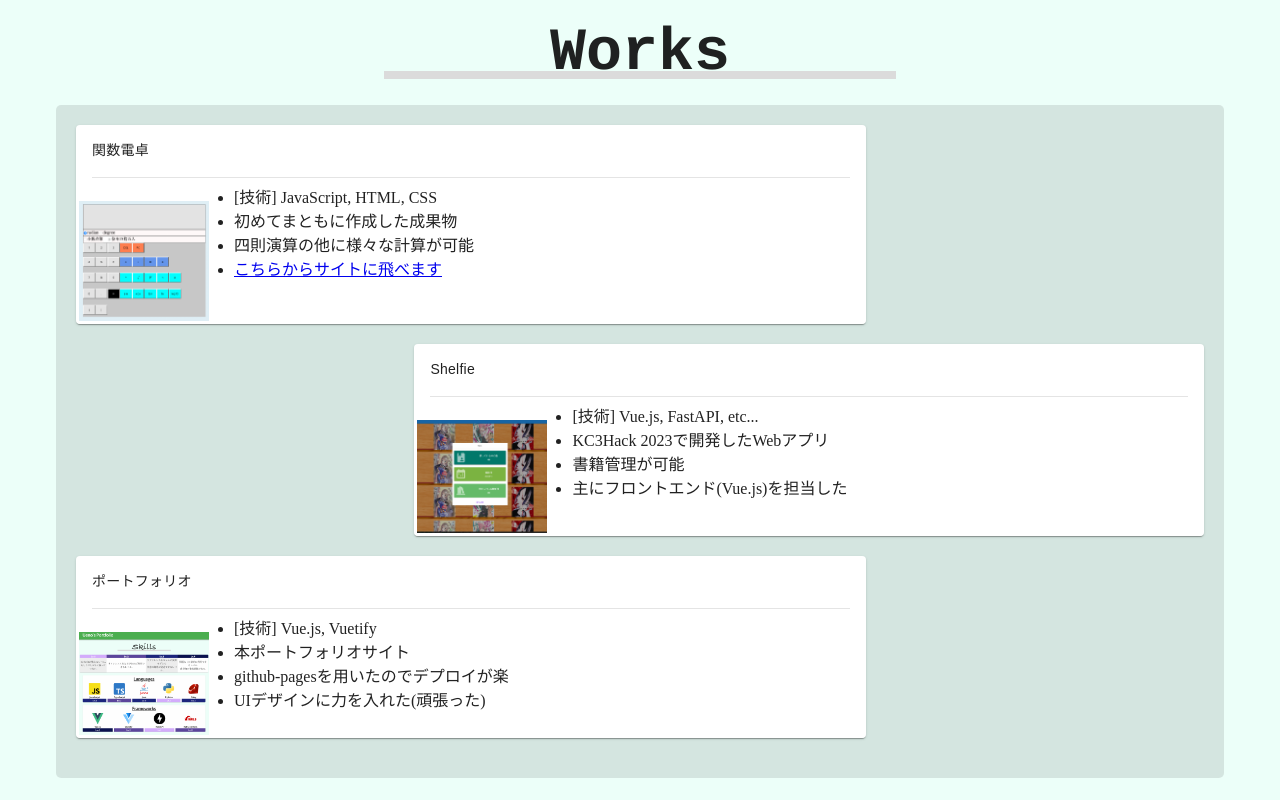
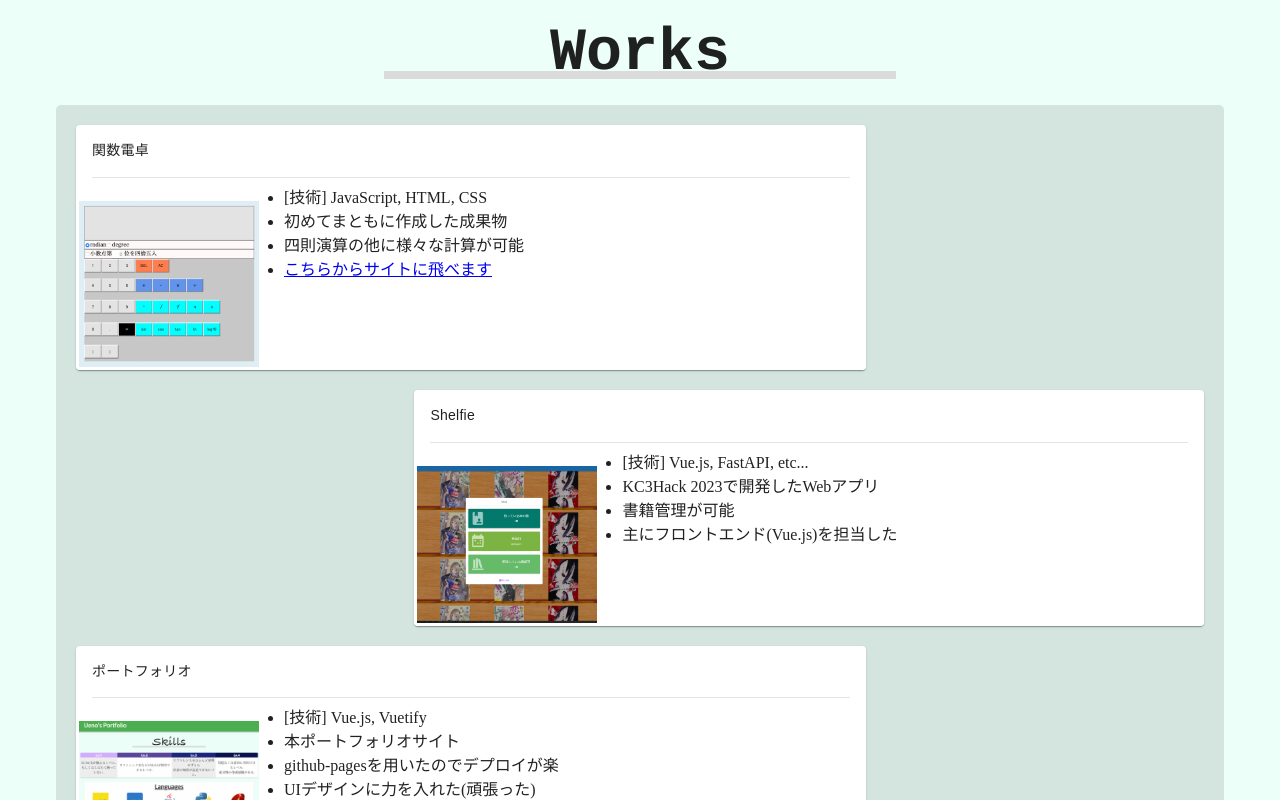
Before and after one commit to ueno-8-ueno/My_portfolio, a Vue app: page / in a window 1280 px wide. Shown: the part 1540-2340 px from the top of the page. Built offline with nearby package versions, Linux system fonts and the light colour scheme; a web font is replaced by a local one.

Commit message:
レイアウトの崩れの調整

```diff
--- a/src/components/Skills.vue
+++ b/src/components/Skills.vue
@@ -123,7 +123,7 @@ const frameworkList = ref(frameworkListInit);
                     <!--以下, ダイアログエリア-->
                     <v-dialog v-model="languageItem.dialog" max-width="500">
                         <v-card>
-                        <v-row>
+                        <v-row no-gutters>
                             <v-col cols="12">
                                 <v-card color="#E0F2F1" elevation="5">
                                     <v-card-title class="dialig-title">
@@ -164,7 +164,7 @@ const frameworkList = ref(frameworkListInit);
                     <!--以下, ダイアログエリア-->
                     <v-dialog v-model="frameworkItem.dialog" max-width="500">
                         <v-card>
-                        <v-row>
+                        <v-row no-gutters>
                             <v-col cols="12">
                                 <v-card color="#E0F2F1" elevation="5">
                                     <v-card-title class="dialig-title">
--- a/src/components/Works.vue
+++ b/src/components/Works.vue
@@ -6,11 +6,11 @@
         <div class="works-area">
 
             <!--成果物1-->
-            <v-card class="work overflow-y-auto">
+            <v-card class="work overflow-y-auto overflow-x-auto">
                 <v-card-text>関数電卓</v-card-text>
                 <v-divider class="mx-4 mb-5"></v-divider>
                     <v-row>
-                        <img src="../assets/work1.png" width="150" class="work-img">
+                        <img src="../assets/work1.png" width="200" class="work-img">
                         <ul class="work-text">
                             <li>[技術] JavaScript, HTML, CSS</li>
                             <li>初めてまともに作成した成果物</li>
@@ -21,11 +21,11 @@
             </v-card>
 
             <!--成果物2-->
-            <v-card class="work overflow-y-auto">
+            <v-card class="work overflow-y-auto overflow-x-auto">
                 <v-card-text>Shelfie</v-card-text>
                 <v-divider class="mx-4 mb-5"></v-divider>
                     <v-row>
-                        <img src="../assets/work2.png" width="150" class="work-img">
+                        <img src="../assets/work2.png" width="200" class="work-img">
                         <ul class="work-text">
                             <li>[技術] Vue.js, FastAPI, etc...</li>
                             <li>KC3Hack 2023で開発したWebアプリ</li>
@@ -36,11 +36,11 @@
             </v-card>
 
             <!--成果物3-->
-            <v-card class="work overflow-y-auto">
+            <v-card class="work overflow-y-auto overflow-x-auto">
                 <v-card-text>ポートフォリオ</v-card-text>
                 <v-divider class="mx-4 mb-5"></v-divider>
                     <v-row>
-                        <img src="../assets/work3.png" width="150" class="work-img">
+                        <img src="../assets/work3.png" width="200" class="work-img">
                         <ul class="work-text">
                             <li>[技術] Vue.js, Vuetify</li>
                             <li>本ポートフォリオサイト</li>
```
